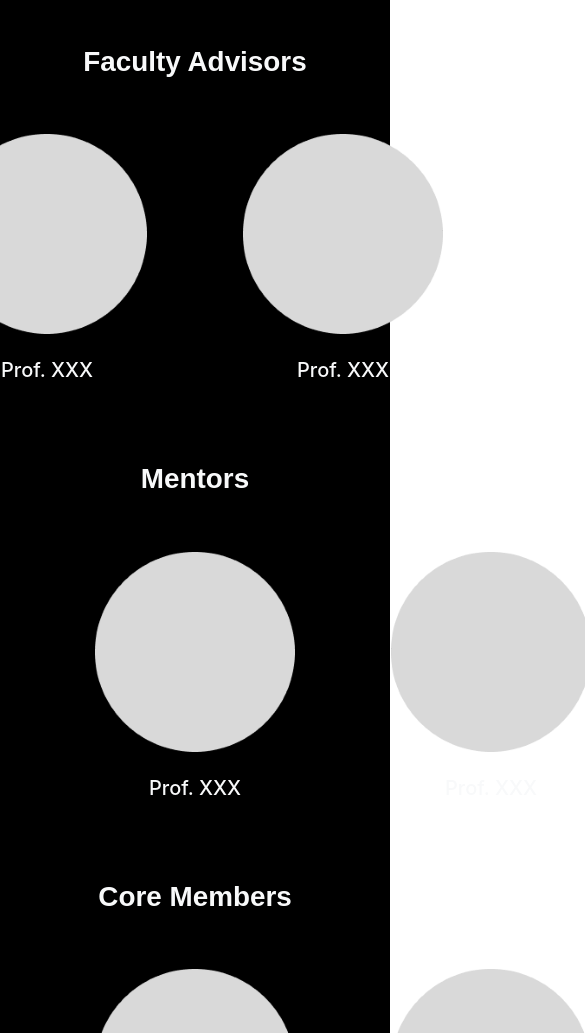
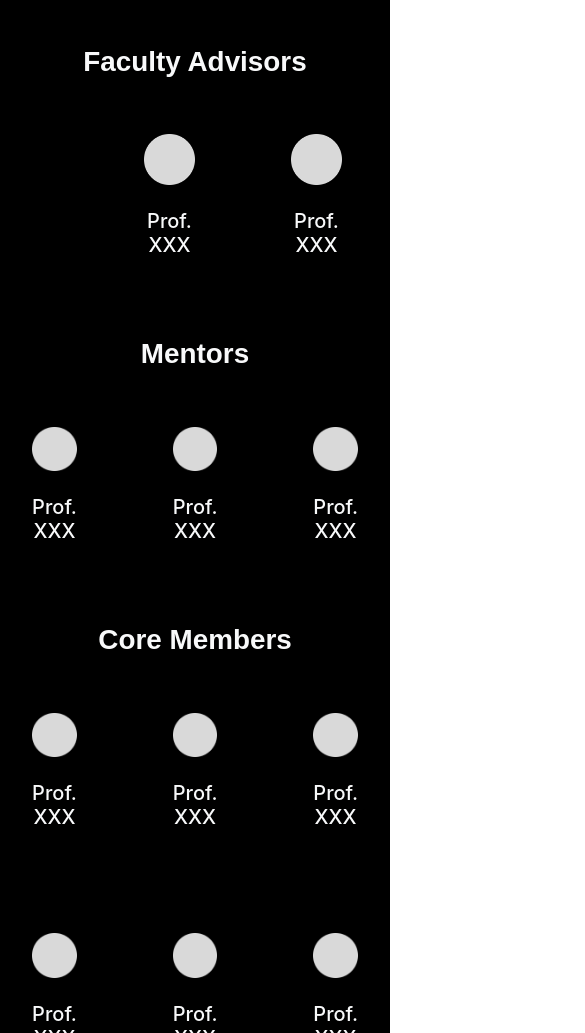
Before and after one commit to Team-1nf1n1ty/1nf1n1ty-site, a plain HTML site: page members.html in a window 390 px wide. Shown: the part 67-1100 px from the top of the page, 585 px wide, since content can reach past the window. Drawn offline with nearby package versions, Linux system fonts and the light colour scheme; a script that the page names is missing; a web font is replaced by a local one.

Commit message:
Add files via upload

```diff
--- a/members.html
+++ b/members.html
@@ -44,13 +44,13 @@
     <div class="memsec1 d-flex flex-column align-items-center text-light">
             <h1 class="text-center ms-auto me-auto mt-4 fw-bold">Faculty Advisors</h1>
             <div class="d-flex flex-column align-items-center">
-                <div class="d-flex flex-row">
-                    <div class="p-5">
-                        <img src="./assets/Ellipse 1.png" alt="">
+                <div class="d-flex flex-row"><div class="p-5"></div>
+                    <div class="p-5 col-sm-12 col-md-6 col-lg-4">
+                        <img src="./assets/Ellipse 1.png" alt="" height="auto" width=100%>
                         <h5 class="text-center mt-4">Prof. XXX</h5>
                     </div>
-                    <div class="p-5">
-                        <img src="./assets/Ellipse 1.png" alt="">
+                    <div class="p-5 col-sm-12 col-md-6 col-lg-4">
+                        <img src="./assets/Ellipse 1.png" alt=""  height="auto" width=100%>
                         <h5 class="text-center mt-4">Prof. XXX</h5>
                     </div>
                 </div>
@@ -60,16 +60,16 @@
         <h1 class="text-center ms-auto me-auto mt-4 fw-bold">Mentors</h1>
         <div class="d-flex flex-column align-items-center">
             <div class="d-flex flex-row">
-                <div class="p-5">
-                    <img src="./assets/Ellipse 1.png" alt="">
+                <div class="p-5 col-sm-12 col-md-6 col-lg-4">
+                    <img src="./assets/Ellipse 1.png" alt="" height="auto" width=100%>
                     <h5 class="text-center mt-4">Prof. XXX</h5>
                 </div>
-                <div class="p-5">
-                    <img src="./assets/Ellipse 1.png" alt="">
+                <div class="p-5 col-sm-12 col-md-6 col-lg-4">
+                    <img src="./assets/Ellipse 1.png" alt="" height="auto" width=100%>
                     <h5 class="text-center mt-4">Prof. XXX</h5>
                 </div>
-                <div class="p-5">
-                    <img src="./assets/Ellipse 1.png" alt="">
+                <div class="p-5 col-sm-12 col-md-6 col-lg-4">
+                    <img src="./assets/Ellipse 1.png" alt="" height="auto" width=100%>
                     <h5 class="text-center mt-4">Prof. XXX</h5>
                 </div>
             </div>
@@ -79,30 +79,30 @@
     <h1 class="text-center ms-auto me-auto mt-4 fw-bold">Core Members</h1>
     <div class="d-flex flex-column align-items-center">
         <div class="d-flex flex-row align-items-center">
-            <div class="p-5">
-                <img src="./assets/Ellipse 1.png" alt="">
+            <div class="p-5 col-sm-12 col-md-6 col-lg-4">
+                <img src="./assets/Ellipse 1.png" alt="" height="auto" width=100%>
                 <h5 class="text-center mt-4">Prof. XXX</h5>
             </div>
-            <div class="p-5">
-                <img src="./assets/Ellipse 1.png" alt="">
+            <div class="p-5 col-sm-12 col-md-6 col-lg-4">
+                <img src="./assets/Ellipse 1.png" alt="" height="auto" width=100%>
                 <h5 class="text-center mt-4">Prof. XXX</h5>
             </div>
-            <div class="p-5">
-                <img src="./assets/Ellipse 1.png" alt="">
+            <div class="p-5 col-sm-12 col-md-6 col-lg-4">
+                <img src="./assets/Ellipse 1.png" alt="" height="auto" width=100%>
                 <h5 class="text-center mt-4">Prof. XXX</h5>
             </div>
         </div>
         <div class="d-flex flex-row">
-            <div class="p-5">
-                <img src="./assets/Ellipse 1.png" alt="">
+            <div class="p-5 col-sm-12 col-md-6 col-lg-4">
+                <img src="./assets/Ellipse 1.png" alt="" height="auto" width=100%>
                 <h5 class="text-center mt-4">Prof. XXX</h5>
             </div>
-            <div class="p-5">
-                <img src="./assets/Ellipse 1.png" alt="">
+            <div class="p-5 col-sm-12 col-md-6 col-lg-4">
+                <img src="./assets/Ellipse 1.png" alt="" height="auto" width=100%>
                 <h5 class="text-center mt-4">Prof. XXX</h5>
             </div>
-            <div class="p-5">
-                <img src="./assets/Ellipse 1.png" alt="">
+            <div class="p-5 col-sm-12 col-md-6 col-lg-4">
+                <img src="./assets/Ellipse 1.png" alt="" height="auto" width=100%>
                 <h5 class="text-center mt-4">Prof. XXX</h5>
             </div>
         </div>
```
Also changed, not shown: index.html (+30 -23 lines).
